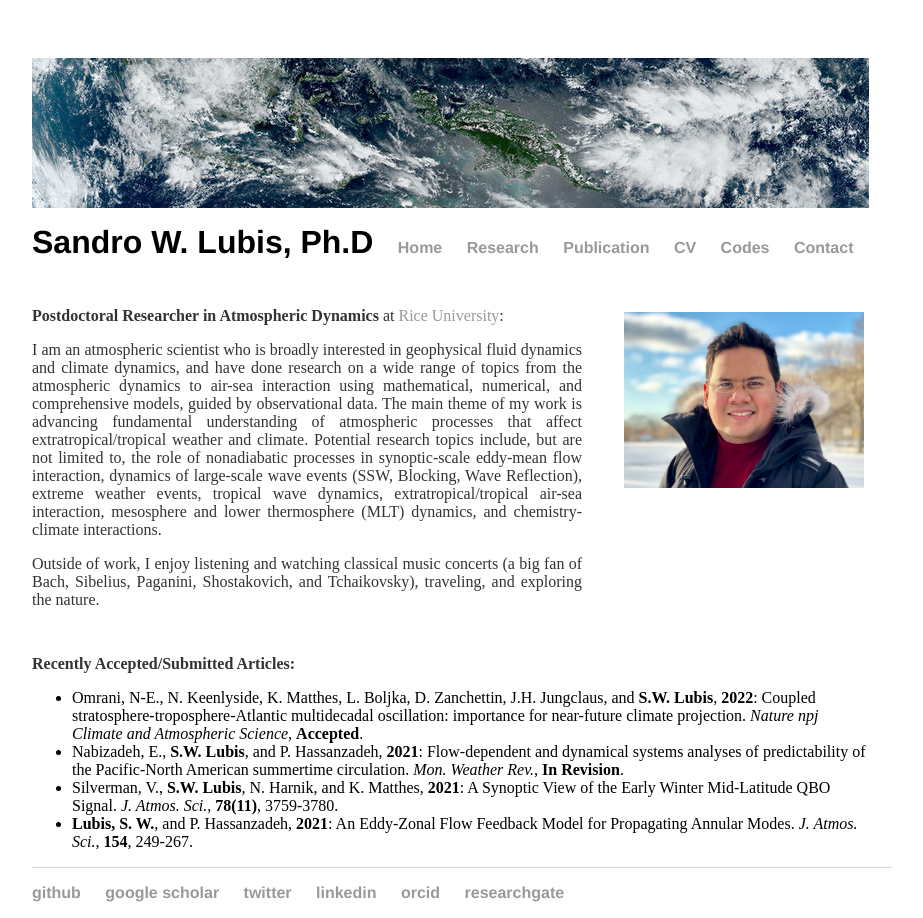
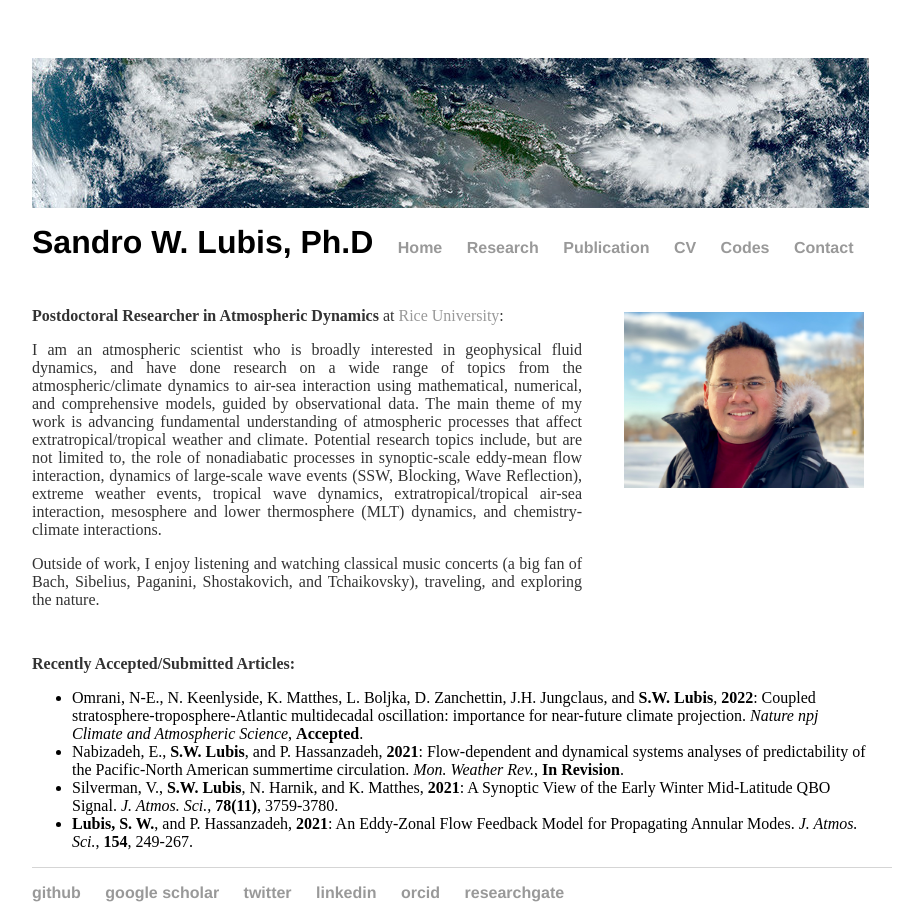
Before and after one commit to sandrolubis/sandrolubis.github.io, a Jekyll site: the page built from index.html, in a window 1280 px wide. Shown: the whole page, without its empty margins (276-1199 px from the left). Built offline with Jekyll 4.4.1, drawn with Linux system fonts in a browser that asks for light colours.

Commit message:
Update index.html

```diff
--- a/index.html
+++ b/index.html
@@ -34,8 +34,8 @@
 	<p class="ex", style="padding-top:30px"><font size=3><b>Postdoctoral Researcher in Atmospheric Dynamics</b> at <a href="https://mech.rice.edu/">Rice University</a>:</p>
 
 
-	<p class="ex"><font size=3>I am an atmospheric scientist who is broadly interested in geophysical fluid dynamics and climate dynamics,
-		and have done research on a wide range of topics from the atmospheric dynamics to air-sea interaction using mathematical,
+	<p class="ex"><font size=3>I am an atmospheric scientist who is broadly interested in geophysical fluid dynamics,
+		and have done research on a wide range of topics from the atmospheric/climate dynamics to air-sea interaction using mathematical,
 		numerical, and comprehensive models, guided by observational data. The main theme of my work is advancing fundamental
 		understanding of atmospheric processes that affect extratropical/tropical weather and climate. Potential research topics include,
 		but are not limited to, the role of nonadiabatic processes in synoptic-scale eddy-mean flow interaction, dynamics of large-scale wave events (SSW, Blocking, Wave Reflection),
```
